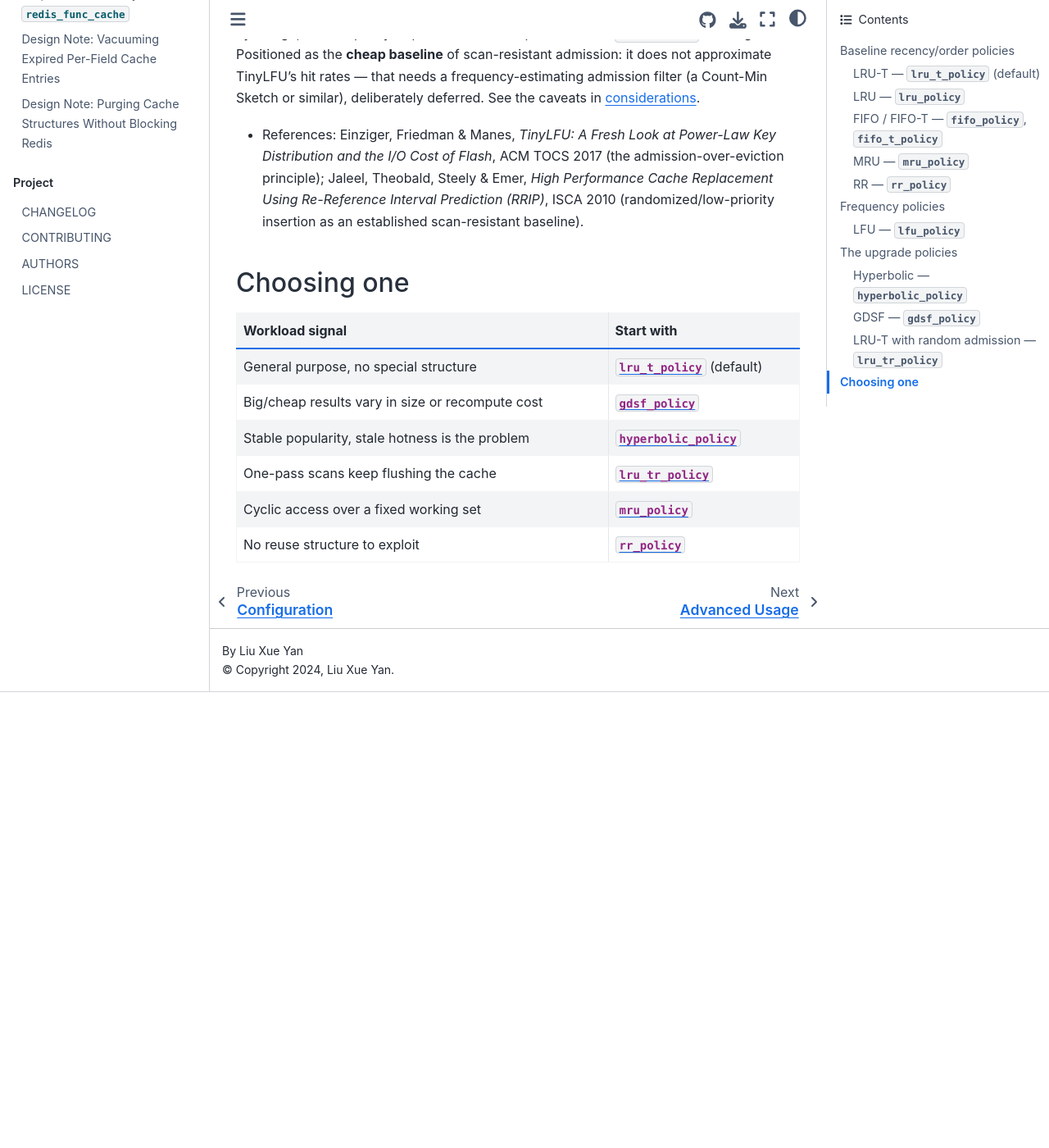
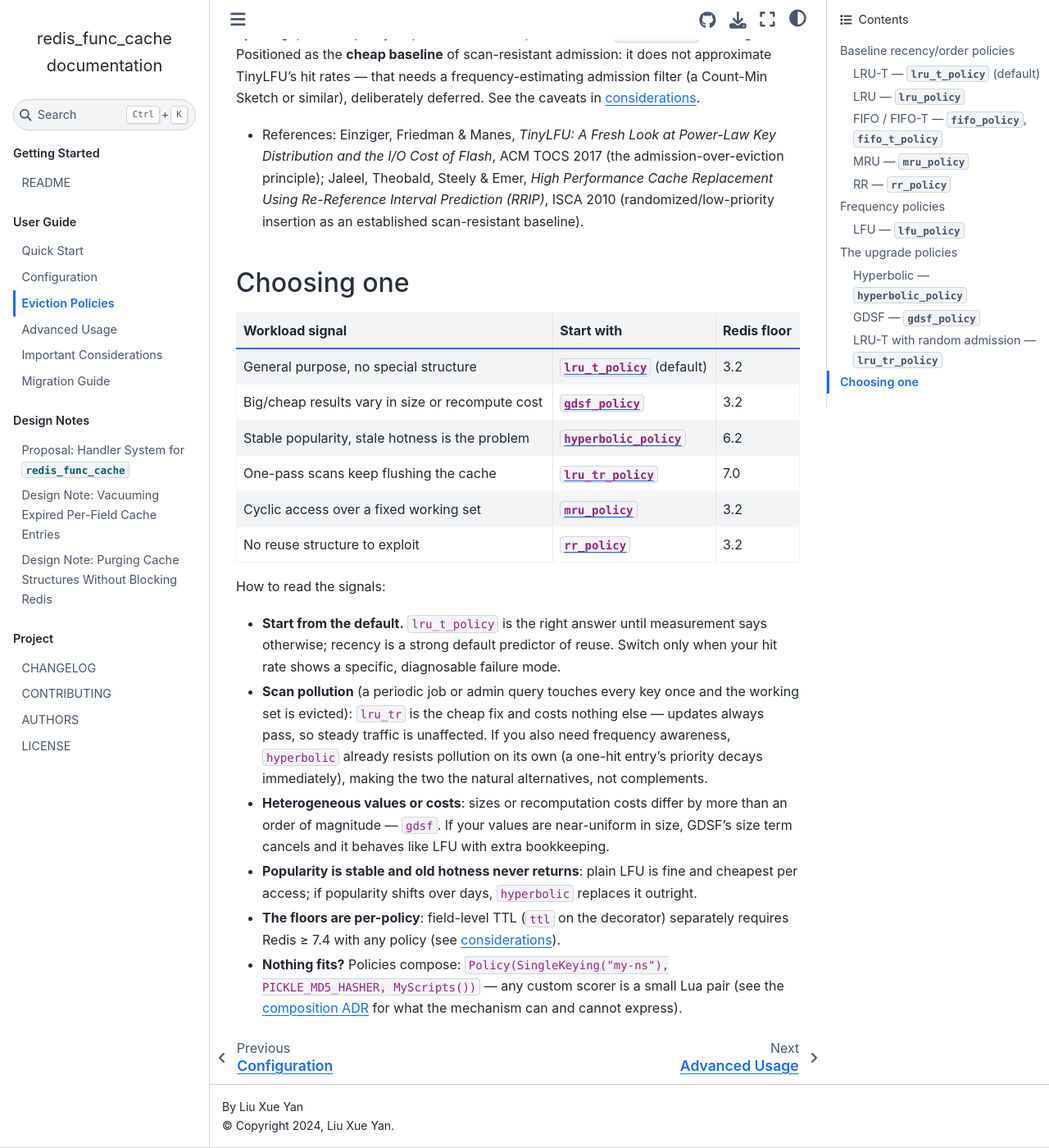
Before and after one commit to tanbro/redis_func_cache, a Sphinx documentation site: the page built from docs/usage/eviction-policies.md, in a window 1280 px wide and 1400 px high, scrolled down 3383 px. Shown: the whole window at 82% size. Built offline with Sphinx 7.4.7 and the Sphinx Book theme 1.1.4, drawn with Linux system fonts in a browser that asks for light colours; pages that are not in the unit, such as notebooks, are missing from menus; before the commit the page ends 4227 px from its top, so only the background shows below that.

Commit message:
docs: expand the eviction policy selection guide (Choosing one)

```diff
--- a/docs/usage/eviction-policies.md
+++ b/docs/usage/eviction-policies.md
@@ -66,14 +66,23 @@
 
 ## Choosing one
 
-| Workload signal                                  | Start with                   |
-| ------------------------------------------------ | ---------------------------- |
-| General purpose, no special structure            | [`lru_t_policy`][] (default) |
-| Big/cheap results vary in size or recompute cost | [`gdsf_policy`][]            |
-| Stable popularity, stale hotness is the problem  | [`hyperbolic_policy`][]      |
-| One-pass scans keep flushing the cache           | [`lru_tr_policy`][]          |
-| Cyclic access over a fixed working set           | [`mru_policy`][]             |
-| No reuse structure to exploit                    | [`rr_policy`][]              |
+| Workload signal                                  | Start with                   | Redis floor |
+| ------------------------------------------------ | ---------------------------- | ----------- |
+| General purpose, no special structure            | [`lru_t_policy`][] (default) | 3.2         |
+| Big/cheap results vary in size or recompute cost | [`gdsf_policy`][]            | 3.2         |
+| Stable popularity, stale hotness is the problem  | [`hyperbolic_policy`][]      | 6.2         |
+| One-pass scans keep flushing the cache           | [`lru_tr_policy`][]          | 7.0         |
+| Cyclic access over a fixed working set           | [`mru_policy`][]             | 3.2         |
+| No reuse structure to exploit                    | [`rr_policy`][]              | 3.2         |
+
+How to read the signals:
+
+- **Start from the default.** `lru_t_policy` is the right answer until measurement says otherwise; recency is a strong default predictor of reuse. Switch only when your hit rate shows a specific, diagnosable failure mode.
+- **Scan pollution** (a periodic job or admin query touches every key once and the working set is evicted): `lru_tr` is the cheap fix and costs nothing else — updates always pass, so steady traffic is unaffected. If you also need frequency awareness, `hyperbolic` already resists pollution on its own (a one-hit entry's priority decays immediately), making the two the natural alternatives, not complements.
+- **Heterogeneous values or costs**: sizes or recomputation costs differ by more than an order of magnitude — `gdsf`. If your values are near-uniform in size, GDSF's size term cancels and it behaves like LFU with extra bookkeeping.
+- **Popularity is stable and old hotness never returns**: plain LFU is fine and cheapest per access; if popularity shifts over days, `hyperbolic` replaces it outright.
+- **The floors are per-policy**: field-level TTL (`ttl` on the decorator) separately requires Redis ≥ 7.4 with any policy (see [considerations](considerations.md)).
+- **Nothing fits?** Policies compose: `Policy(SingleKeying("my-ns"), PICKLE_MD5_HASHER, MyScripts())` — any custom scorer is a small Lua pair (see the [composition ADR](../adr/0001-eviction-policy-roadmap.md) for what the mechanism can and cannot express).
 
 [`Policy`]: redis_func_cache.policies.Policy
 [`RedisFuncCache`]: redis_func_cache.cache.RedisFuncCache
```
